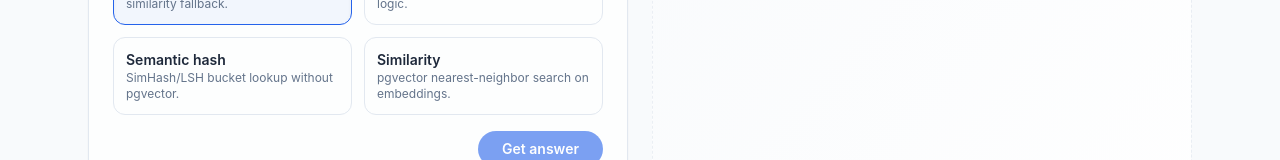
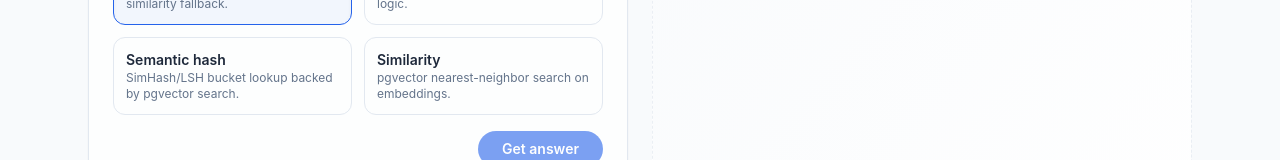
Before and after one commit to yanqian/ai-helloworld-fe, a React (Vite) app: page /smart-faq in a window 1280 px wide. Shown: the part 397-557 px from the top of the page. Built offline with nearby package versions, Linux system fonts and the light colour scheme; no server answers.

Commit message:
Clarify semantic hash description

```diff
--- a/src/features/smartFaq/components/SmartFAQForm.tsx
+++ b/src/features/smartFaq/components/SmartFAQForm.tsx
@@ -15,7 +15,7 @@ const MODES: Array<{ value: SearchMode; label: string; description: string }> =
   {
     value: 'semantic_hash',
     label: 'Semantic hash',
-    description: 'SimHash/LSH bucket lookup without pgvector.',
+    description: 'SimHash/LSH bucket lookup backed by pgvector search.',
   },
   {
     value: 'similarity',
```
